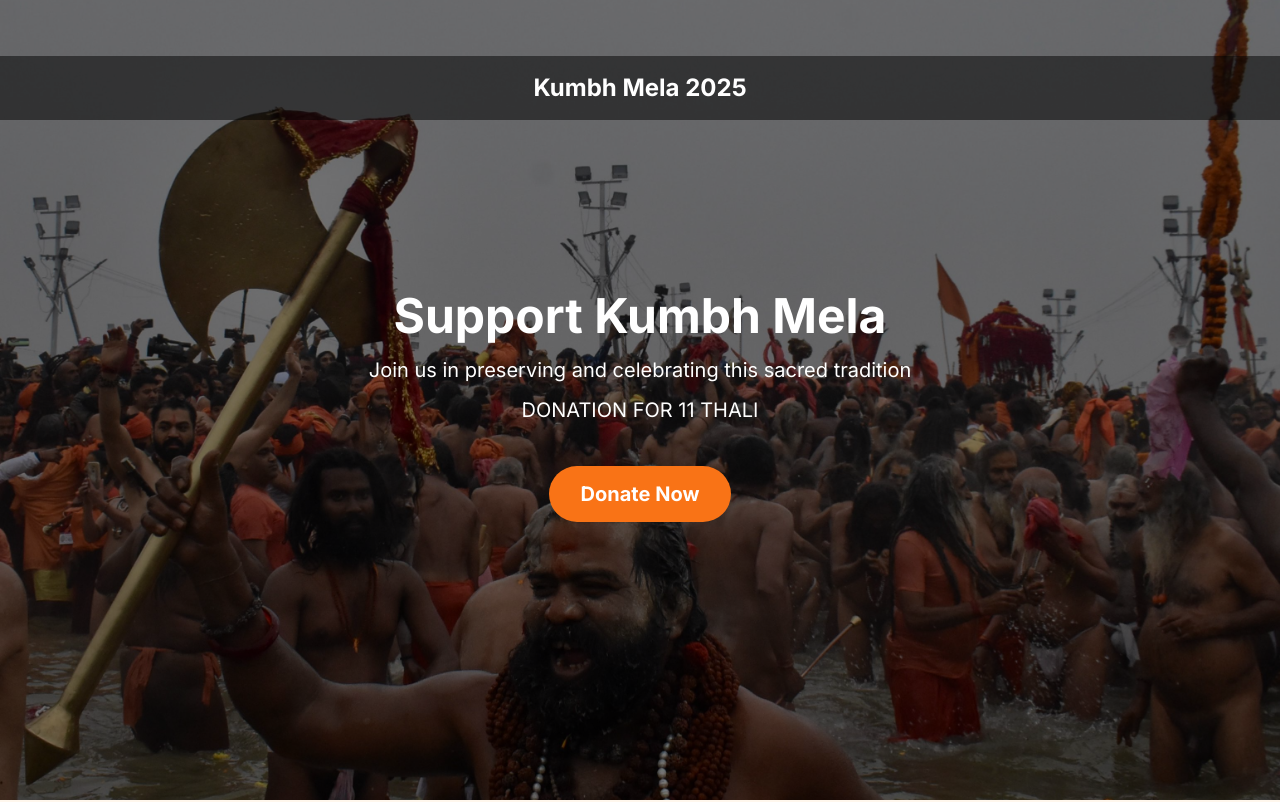
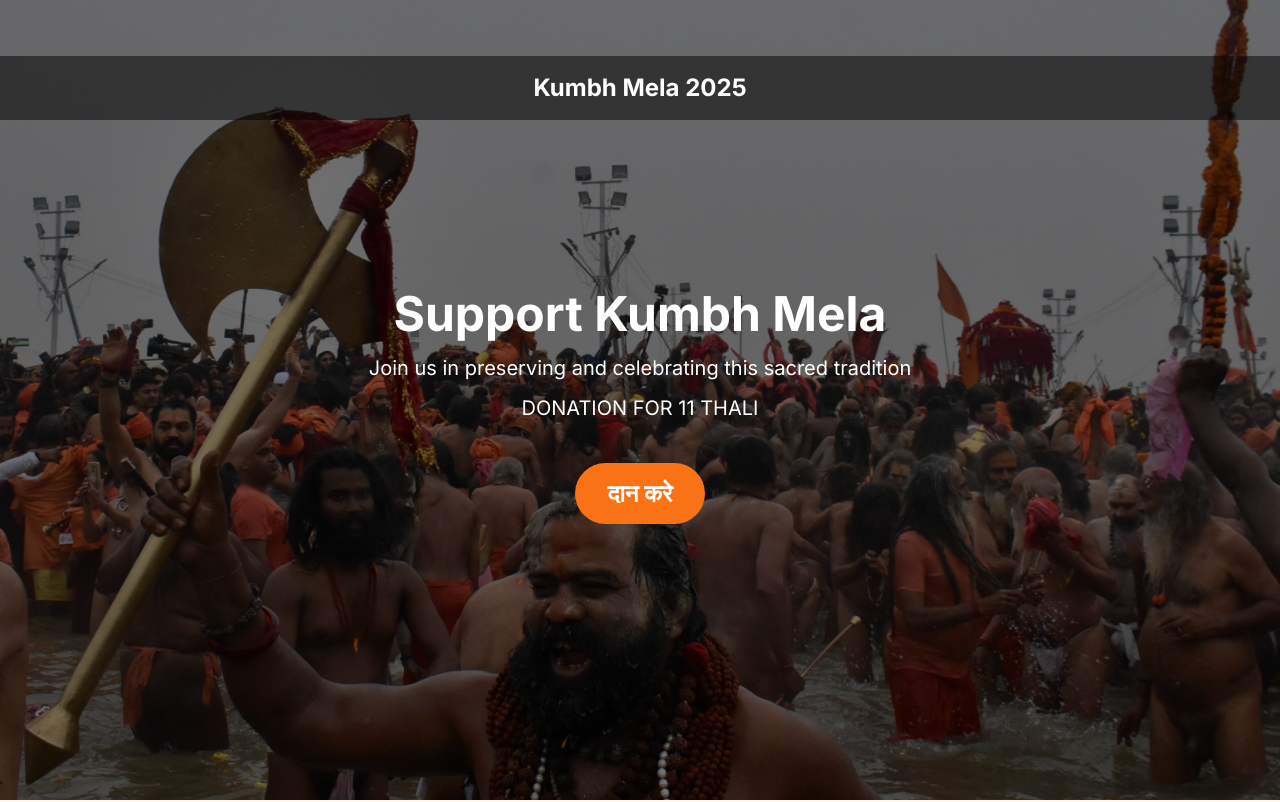
Before and after one commit to krishna9358/kumbh-mela, a Next.js app: page / in a window 1280 px wide. Shown: the top 802 px of the page. Built offline with nearby package versions, Linux system fonts and the light colour scheme.

Commit message:
changed lang

```diff
--- a/app/page.tsx
+++ b/app/page.tsx
@@ -17,10 +17,10 @@ export default function Home() {
           <p className="text-xl mb-8">DONATION FOR 11 THALI</p> <br />
           <Link
             href="https://razorpay.me/@vrindavangardenpratapandbhagw?amount=9oVI%2BF1Ke1S3A1yDpcZhrw%3D%3D"
-            className="bg-orange-500 hover:bg-orange-600 text-white font-bold py-4 px-8 rounded-full text-xl transition duration-300"
+            className="bg-orange-500 hover:bg-orange-600 text-white font-bold py-4 px-8 rounded-full text-2xl transition duration-300"
             target="_blank"
           >
-            Donate Now
+            दान करे
           </Link>
         </div>
       </section>
```
